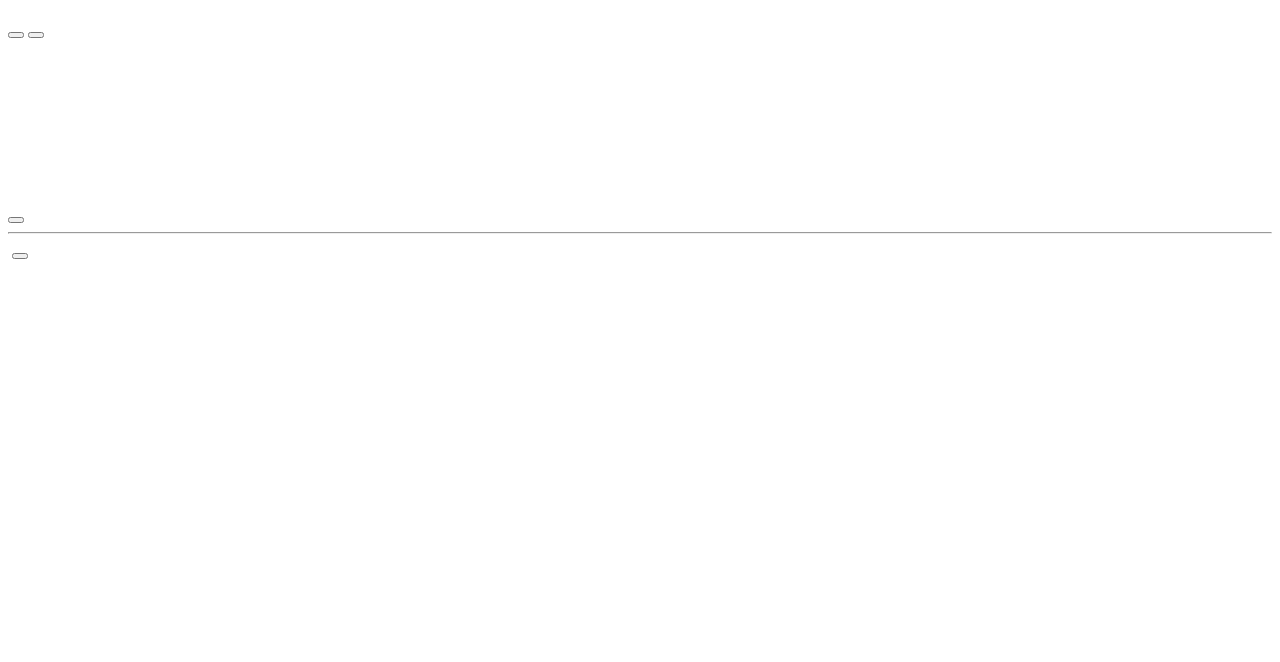
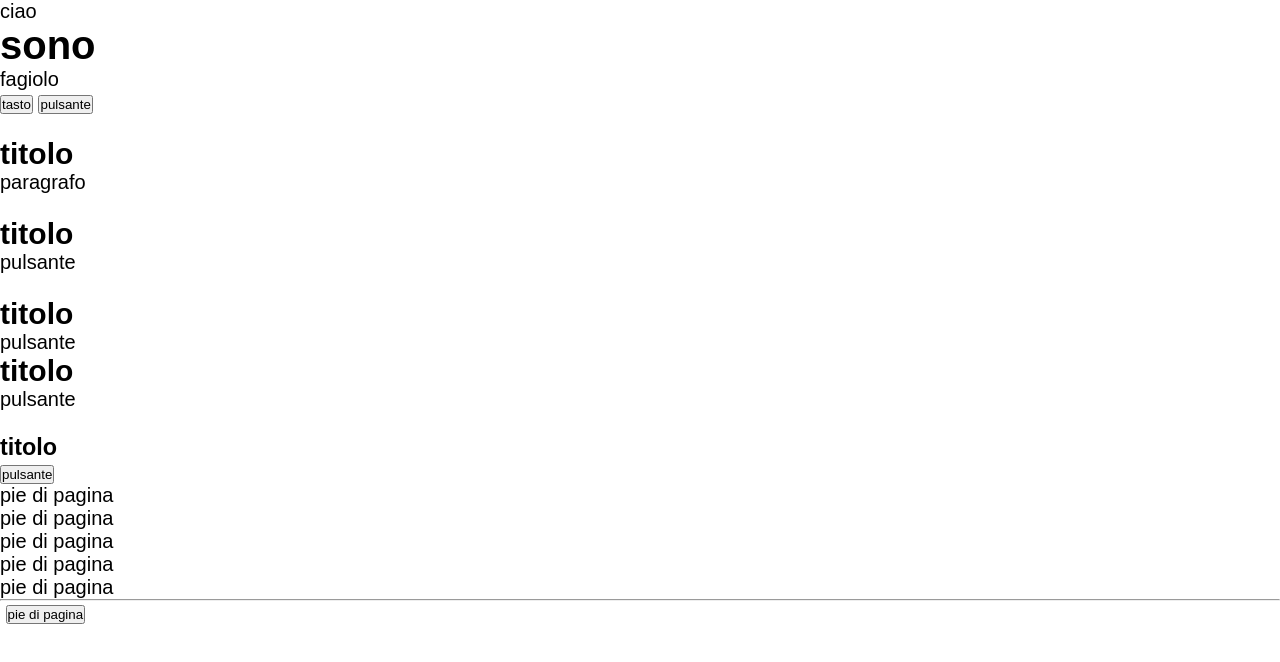
Before and after one commit to aeeerdna/html-css-struttura-discord, a plain HTML site: page index.html in a window 1280 px wide. Drawn offline with Linux system fonts and the light colour scheme.

Commit message:
impostazione css

```diff
--- a/css/style.css
+++ b/css/style.css
@@ -0,0 +1,10 @@
+* {
+    box-sizing: border-box;
+    padding: 0px;
+    margin: 0px;
+}
+
+body {
+    font-family: sans-serif;
+    font-size: 20px;
+}
--- a/index.html
+++ b/index.html
@@ -13,15 +13,15 @@
     <!-- Intestazione pagina e navigazione -->
     <header>
         <div>
-            <nav></nav>
+            <nav>ciao</nav>
         </div>
 
         <div>
-            <h1></h1>
-            <p></p>
+            <h1>sono</h1>
+            <p>fagiolo</p>
             <p>
-                <button></button>
-                <button></button>
+                <button>tasto</button>
+                <button>pulsante</button>
             </p>
         </div>
     </header>
@@ -34,8 +34,8 @@
                 <img src="" alt="">
             </div>
             <div>
-                <h2></h2>
-                <p></p>
+                <h2>titolo</h2>
+                <p>paragrafo</p>
             </div>
         </section>
 
@@ -44,8 +44,8 @@
                 <img src="" alt="">
             </div>
             <div>
-                <h2></h2>
-                <p></p>
+                <h2>titolo</h2>
+                <p>pulsante</p>
             </div>
         </section>
 
@@ -54,22 +54,22 @@
                 <img src="" alt="">
             </div>
             <div>
-                <h2></h2>
-                <p></p>
+                <h2>titolo</h2>
+                <p>pulsante</p>
             </div>
         </section>
 
         <section>
             <div>
-                <h2></h2>
-                <p></p>
+                <h2>titolo</h2>
+                <p>pulsante</p>
             </div>
             <div>
                 <img src="" alt="">
             </div>
             <div>
-                <h3></h3>
-                <button></button>
+                <h3>titolo</h3>
+                <button>pulsante</button>
             </div>
         </section>
     </main>
@@ -78,14 +78,14 @@
     <!-- Info utili -->
     <footer>
         <div>
-            <div></div>
-            <div></div>
-            <div></div>
-            <div></div>
-            <div></div>
+            <div>pie di pagina</div>
+            <div>pie di pagina</div>
+            <div>pie di pagina</div>
+            <div>pie di pagina</div>
+            <div>pie di pagina</div>
             <hr>
             <img src="" alt="">
-            <button></button>
+            <button>pie di pagina</button>
         </div>
     </footer>
     <!-- end Info utili -->
```
